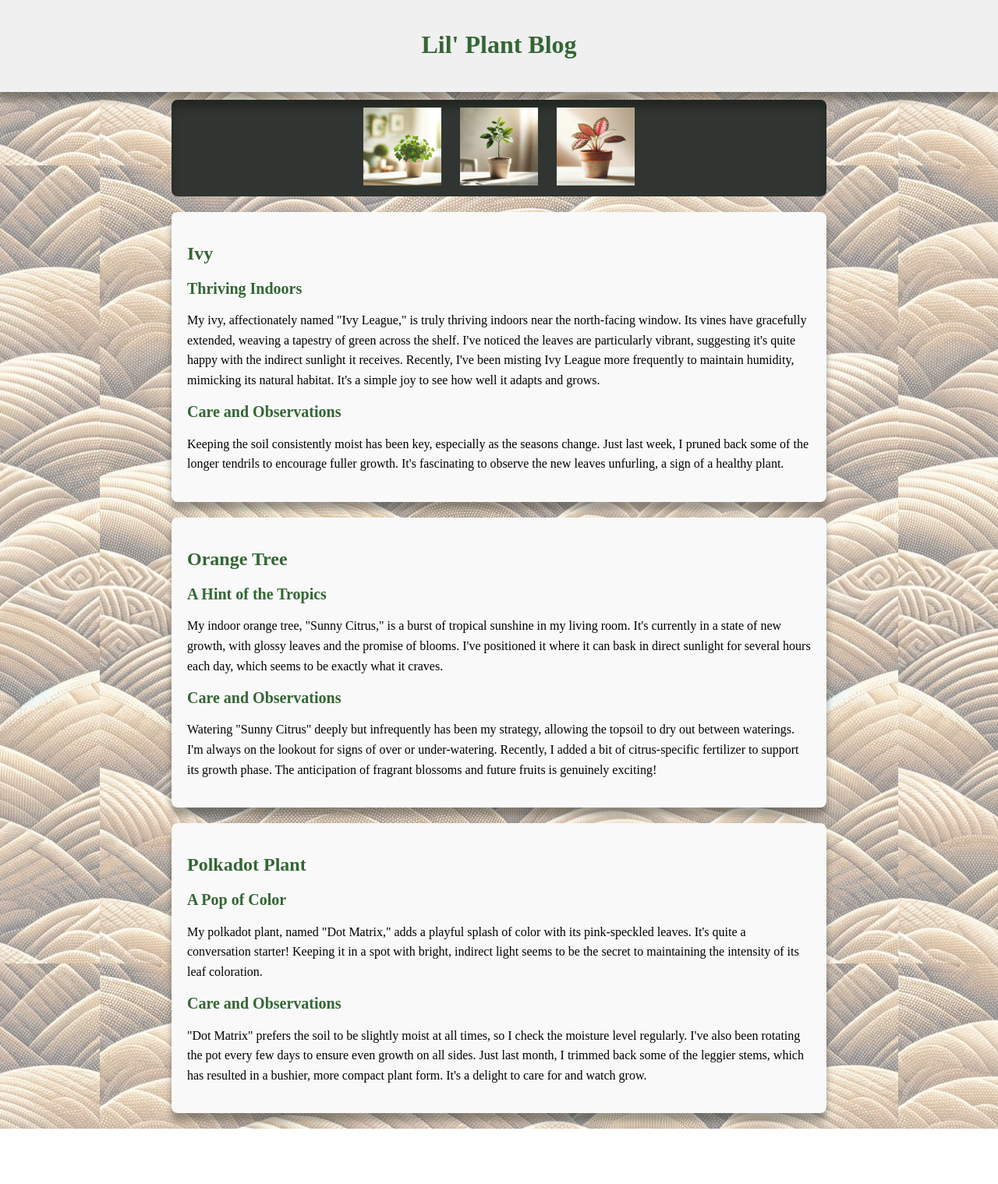
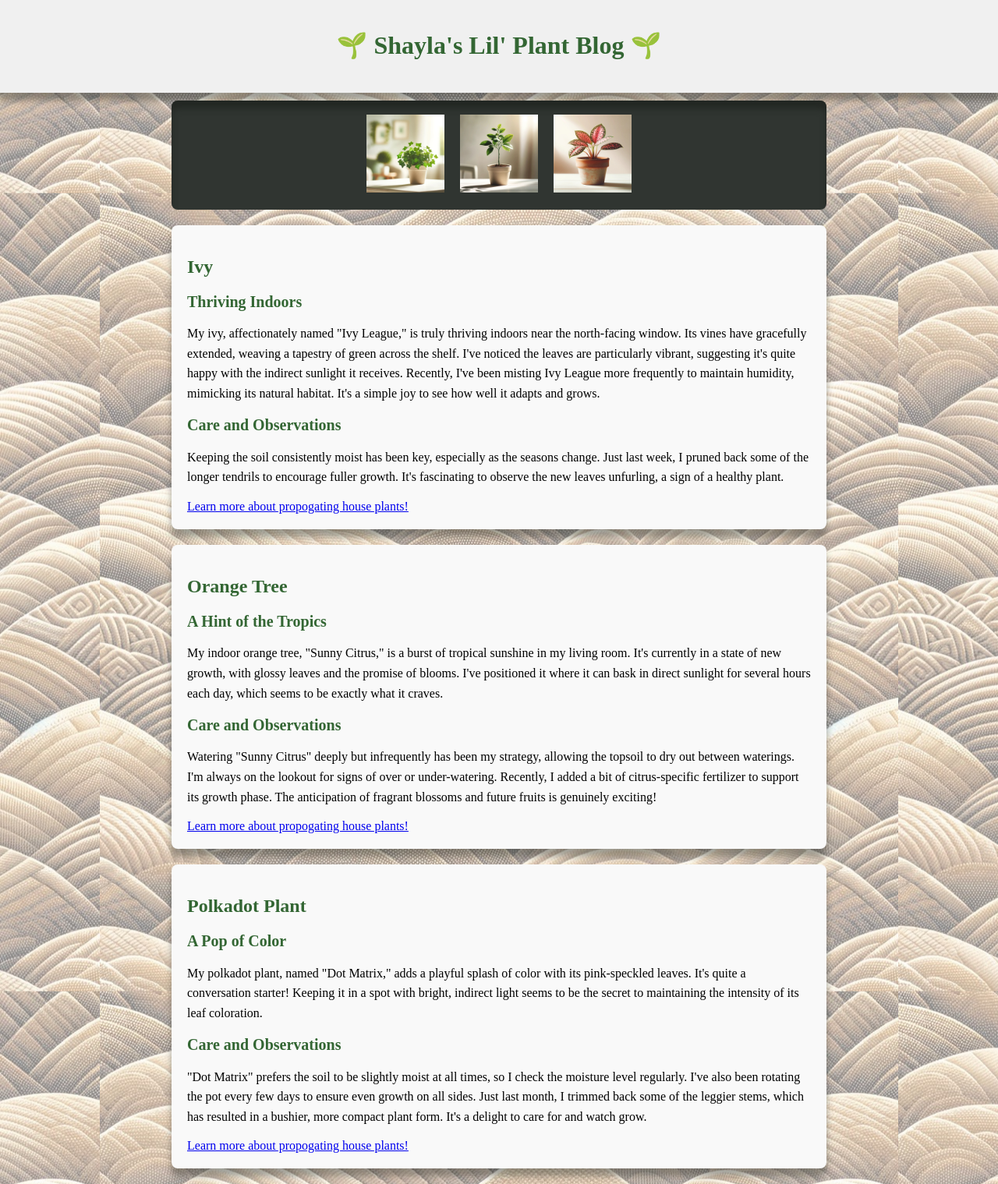
Before and after one commit to lees846/Js_OpenAI_S24, a website: page src/web_practice/index.html in a window 1280 px wide. Shown: the whole page at 78% size. Before the commit the page ends 1448 px from the top, so only its background shows below. Drawn offline with Linux system fonts and the light colour scheme.

Commit message:
add links and some margin styling adjustments

```diff
--- a/src/web_practice/index.html
+++ b/src/web_practice/index.html
@@ -11,7 +11,7 @@
 
 <body>
     <header>
-        <h1>Lil' Plant Blog</h1>
+        <h1>🌱 Shayla's Lil' Plant Blog 🌱</h1>
     </header>
     <nav>
         <ul>
@@ -27,6 +27,7 @@
             <p class="blog-p">My ivy, affectionately named "Ivy League," is truly thriving indoors near the north-facing window. Its vines have gracefully extended, weaving a tapestry of green across the shelf. I've noticed the leaves are particularly vibrant, suggesting it's quite happy with the indirect sunlight it receives. Recently, I've been misting Ivy League more frequently to maintain humidity, mimicking its natural habitat. It's a simple joy to see how well it adapts and grows.</p>
             <h2 class="blog-h2">Care and Observations</h2>
             <p class="blog-p">Keeping the soil consistently moist has been key, especially as the seasons change. Just last week, I pruned back some of the longer tendrils to encourage fuller growth. It's fascinating to observe the new leaves unfurling, a sign of a healthy plant.</p>
+            <a href="https://www.almanac.com/houseplants-are-sharing-how-propagate-houseplants" class="external-link">Learn more about propogating house plants!</a>
         </article>
 
         <article id="orange-tree" class="plant-article">
@@ -35,6 +36,7 @@
             <p class="blog-p">My indoor orange tree, "Sunny Citrus," is a burst of tropical sunshine in my living room. It's currently in a state of new growth, with glossy leaves and the promise of blooms. I've positioned it where it can bask in direct sunlight for several hours each day, which seems to be exactly what it craves.</p>
             <h2 class="blog-h2">Care and Observations</h2>
             <p class="blog-p">Watering "Sunny Citrus" deeply but infrequently has been my strategy, allowing the topsoil to dry out between waterings. I'm always on the lookout for signs of over or under-watering. Recently, I added a bit of citrus-specific fertilizer to support its growth phase. The anticipation of fragrant blossoms and future fruits is genuinely exciting!</p>
+            <a href="https://www.almanac.com/houseplants-are-sharing-how-propagate-houseplants" class="external-link">Learn more about propogating house plants!</a>
         </article>
 
         <article id="polkadot-plant" class="plant-article">
@@ -43,6 +45,7 @@
             <p class="blog-p">My polkadot plant, named "Dot Matrix," adds a playful splash of color with its pink-speckled leaves. It's quite a conversation starter! Keeping it in a spot with bright, indirect light seems to be the secret to maintaining the intensity of its leaf coloration.</p>
             <h2 class="blog-h2">Care and Observations</h2>
             <p class="blog-p">"Dot Matrix" prefers the soil to be slightly moist at all times, so I check the moisture level regularly. I've also been rotating the pot every few days to ensure even growth on all sides. Just last month, I trimmed back some of the leggier stems, which has resulted in a bushier, more compact plant form. It's a delight to care for and watch grow.</p>
+            <a href="https://www.almanac.com/houseplants-are-sharing-how-propagate-houseplants" class="external-link">Learn more about propogating house plants!</a>
         </article>
     </main>
     <script src="main.js"></script>
--- a/src/web_practice/style.css
+++ b/src/web_practice/style.css
@@ -37,7 +37,7 @@ nav ul {
 
 nav li.nav-image {
     display: inline-block;
-    margin: 0 10px;
+    margin: 8px;
 }
 
 nav li.nav-image img {
```
